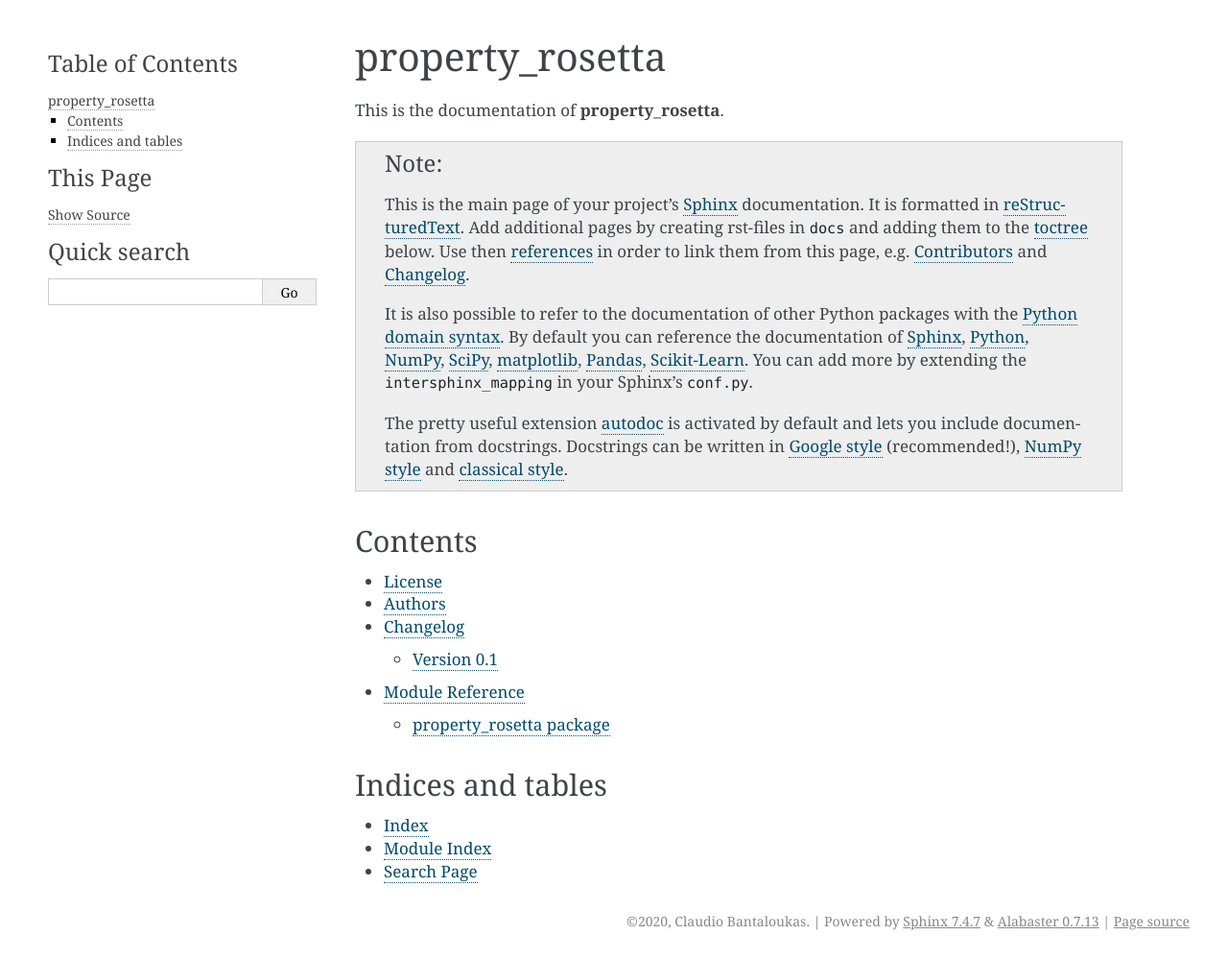
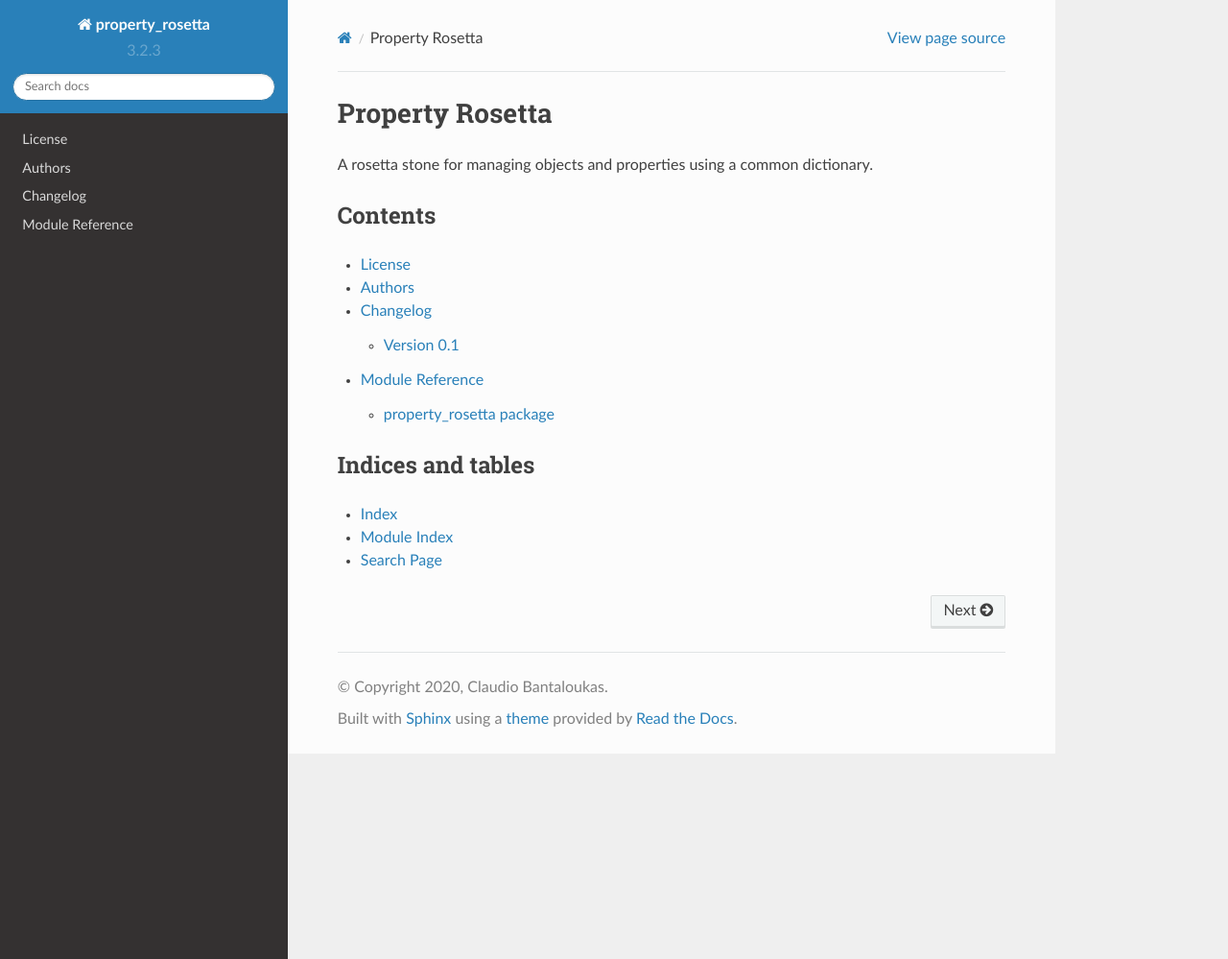
Before and after one commit to rockdreamer/property-rosetta, a Sphinx documentation site: the page built from docs/index.rst, in a window 1280 px wide and 999 px high. Shown: the whole window at 96% size. Built offline with Sphinx 7.4.7 and the Read the Docs theme 2.0.0, drawn with Linux system fonts in a browser that asks for light colours.

Commit message:
Update docs

```diff
--- a/docs/conf.py
+++ b/docs/conf.py
@@ -136,14 +136,12 @@
 
 # The theme to use for HTML and HTML Help pages.  See the documentation for
 # a list of builtin themes.
-html_theme = 'alabaster'
+html_theme = 'sphinx_rtd_theme'
 
 # Theme options are theme-specific and customize the look and feel of a theme
 # further.  For a list of options available for each theme, see the
 # documentation.
 html_theme_options = {
-    'sidebar_width': '300px',
-    'page_width': '1200px'
 }
 
 # Add any paths that contain custom themes here, relative to this directory.
@@ -265,9 +263,4 @@
 intersphinx_mapping = {
     'sphinx': ('http://www.sphinx-doc.org/en/stable', None),
     'python': ('https://docs.python.org/' + python_version, None),
-    'matplotlib': ('https://matplotlib.org', None),
-    'numpy': ('https://docs.scipy.org/doc/numpy', None),
-    'sklearn': ('http://scikit-learn.org/stable', None),
-    'pandas': ('http://pandas.pydata.org/pandas-docs/stable', None),
-    'scipy': ('https://docs.scipy.org/doc/scipy/reference', None),
 }
--- a/docs/index.rst
+++ b/docs/index.rst
@@ -1,26 +1,8 @@
 ================
-property_rosetta
+Property Rosetta
 ================
 
-This is the documentation of **property_rosetta**.
-
-.. note::
-
-    This is the main page of your project's `Sphinx`_ documentation.
-    It is formatted in `reStructuredText`_. Add additional pages
-    by creating rst-files in ``docs`` and adding them to the `toctree`_ below.
-    Use then `references`_ in order to link them from this page, e.g.
-    :ref:`authors` and :ref:`changes`.
-
-    It is also possible to refer to the documentation of other Python packages
-    with the `Python domain syntax`_. By default you can reference the
-    documentation of `Sphinx`_, `Python`_, `NumPy`_, `SciPy`_, `matplotlib`_,
-    `Pandas`_, `Scikit-Learn`_. You can add more by extending the
-    ``intersphinx_mapping`` in your Sphinx's ``conf.py``.
-
-    The pretty useful extension `autodoc`_ is activated by default and lets
-    you include documentation from docstrings. Docstrings can be written in
-    `Google style`_ (recommended!), `NumPy style`_ and `classical style`_.
+A rosetta stone for managing objects and properties using a common dictionary.
 
 
 Contents
```
Also changed, not shown: .readthedocs.yml (added).
